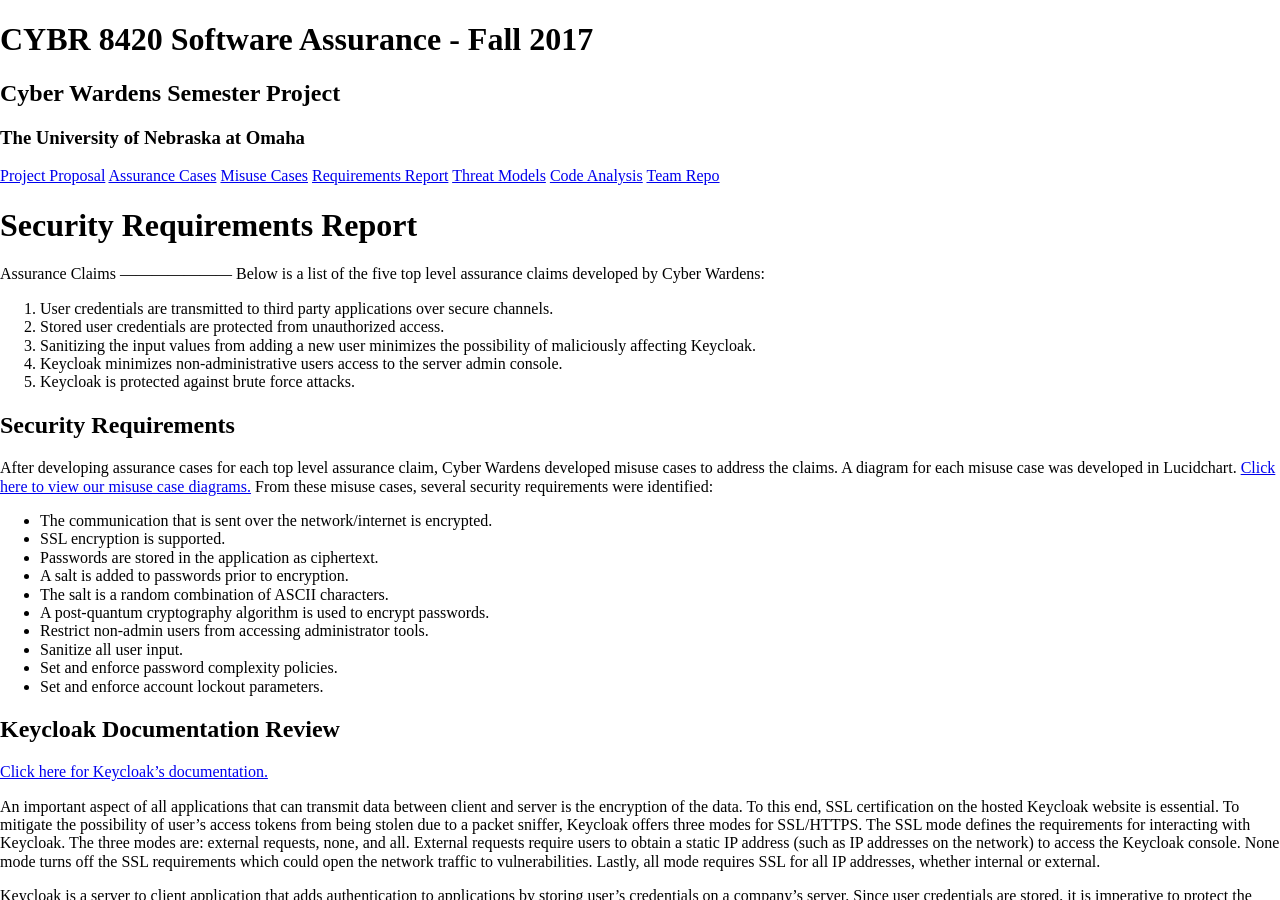
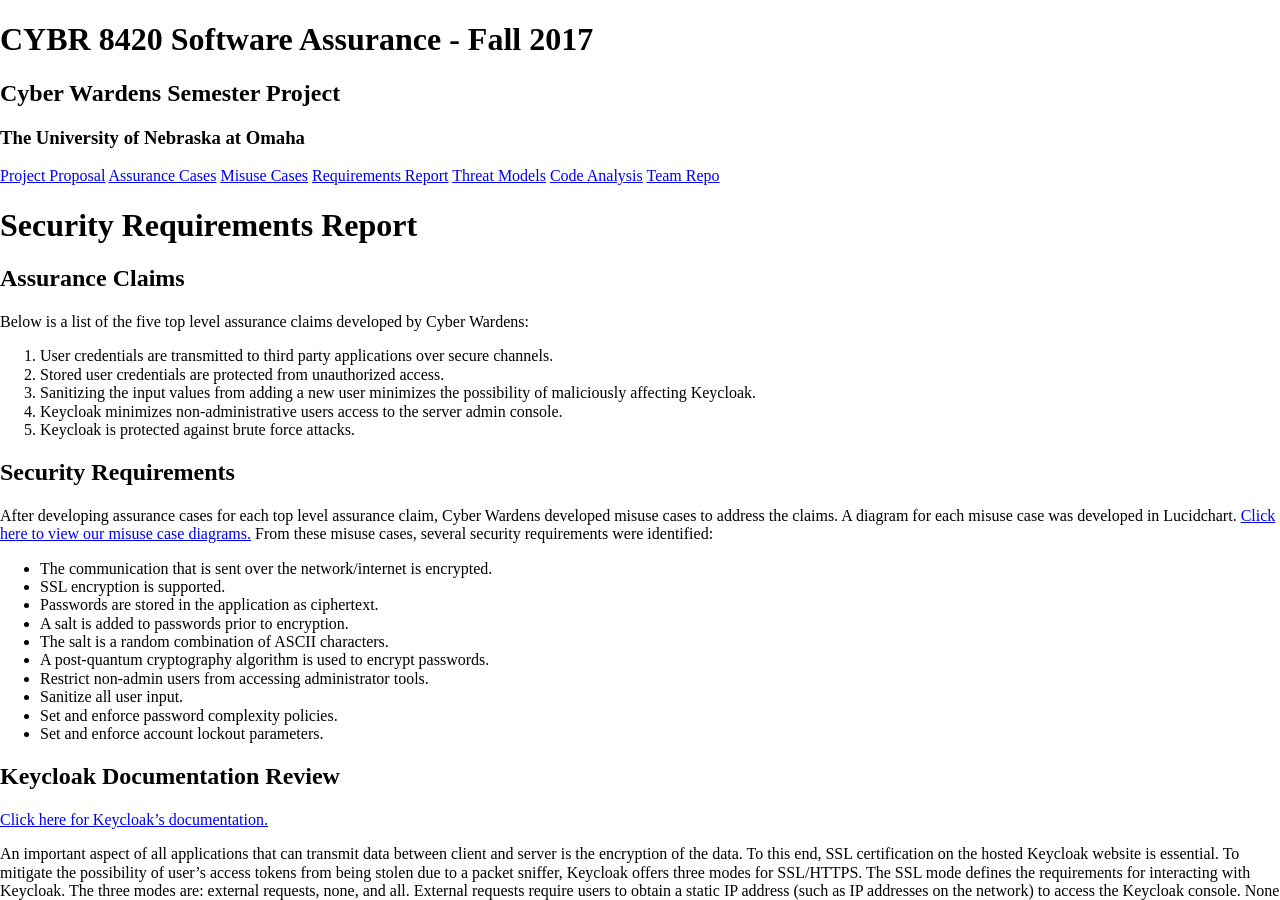
Before and after one commit to DanielLucier/CYBER8420-SemesterProject, a Jekyll site: the page built from misc/pages/RequirementsReport.md, in a window 1280 px wide and 900 px high. Built offline with Jekyll 4.4.1, drawn with Linux system fonts in a browser that asks for light colours; nearby versions of some CDN libraries; library files that are not in the unit come from our copies.

```diff
--- a/misc/pages/RequirementsReport.md
+++ b/misc/pages/RequirementsReport.md
@@ -5,8 +5,7 @@ description: CYBR 8420 Requirements Report
 ---
 Security Requirements Report
 ============================
-Assurance Claims
----------------------
+## Assurance Claims
 Below is a list of the five top level assurance claims developed by Cyber Wardens:
 <ol type="1">
   <li>User credentials are transmitted to third party applications over secure channels.</li>
```
